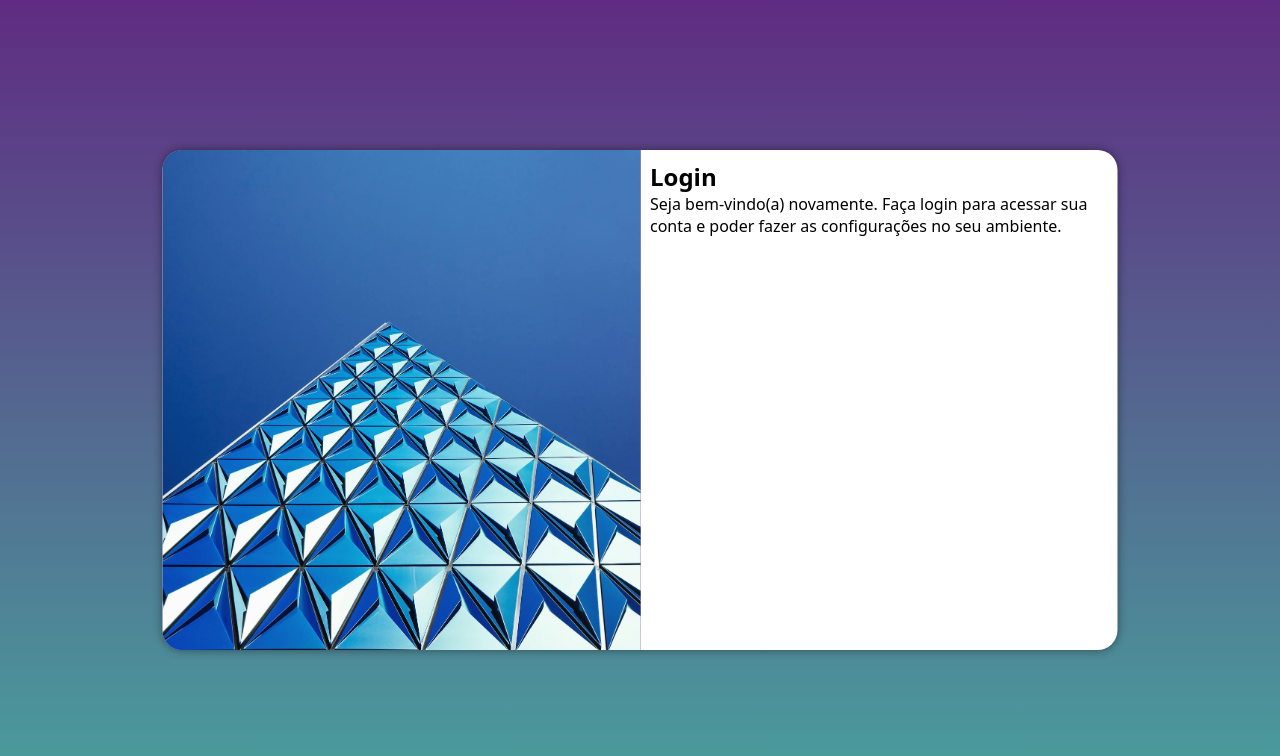
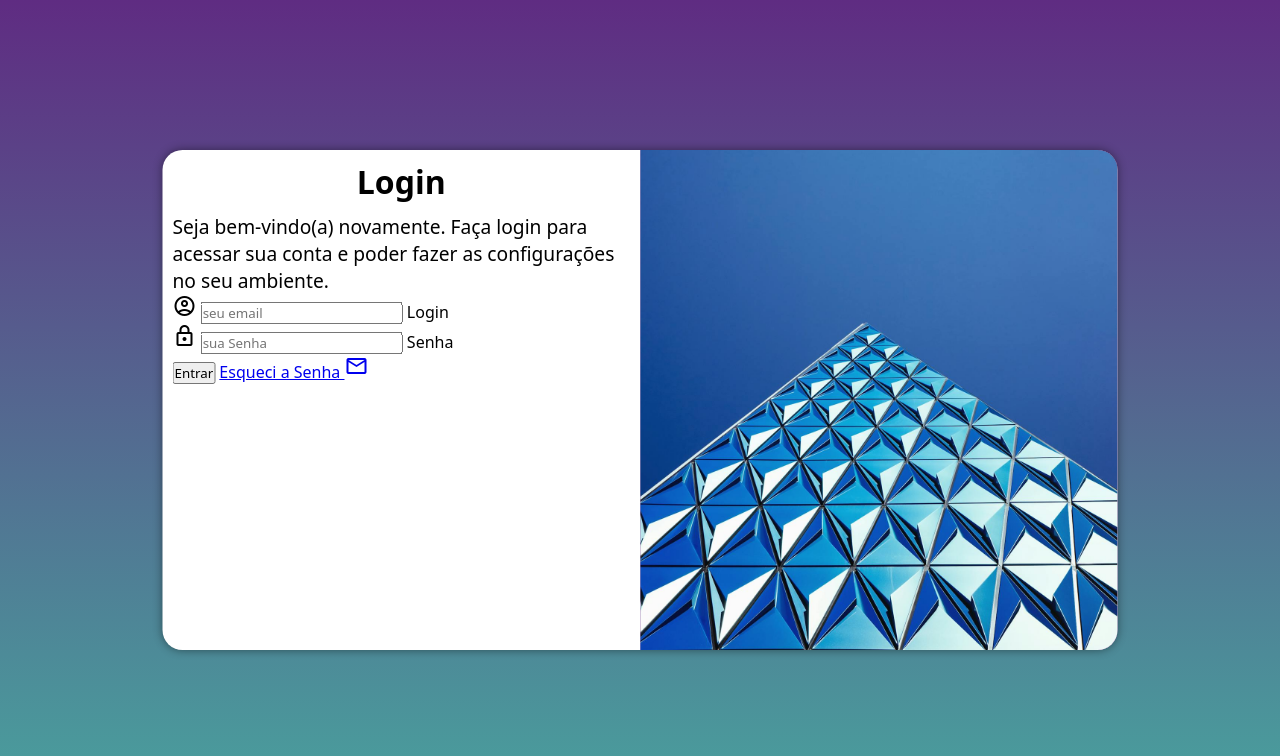
Before and after one commit to Carvalho1oak/projeto-login, a plain HTML site: page index.html in a window 1280 px wide. Drawn offline with nearby package versions, Linux system fonts and the light colour scheme.

Commit message:
formularios feitos

```diff
--- a/estilos/media-query.css
+++ b/estilos/media-query.css
@@ -42,13 +42,21 @@ Grandes Telas: acima de 1200px
     }
 
     section#login > div#imagem {
-        float: left;
+        float: right;
         width: 50%;
         height: 100%;
     }
 
     section#login > div#formulario {
-        float: right;
+        float: left;
         width: 50%;
     }
+
+    div#formulario > h1 {
+    font-size: 2em;
+    }
+
+    div#formulario > p {
+    font-size: 1.2em;
+    }
 }
--- a/estilos/style.css
+++ b/estilos/style.css
@@ -54,3 +54,12 @@ section#login > div#formulario {
     display: block;
     padding: 10px;
 }
+
+div#formulario > h1 {
+    text-align: center;
+    margin-bottom: 10px;
+}
+
+div#formulario > p {
+    font-size: 0.8em;
+}
--- a/index.html
+++ b/index.html
@@ -4,6 +4,7 @@
     <meta charset="UTF-8">
     <meta name="viewport" content="width=device-width, initial-scale=1.0">
     <title>Login</title>
+    <link href="https://fonts.googleapis.com/css2?family=Material+Symbols+Outlined" rel="stylesheet" />
     <link rel="stylesheet" href="estilos/style.css">
     <link rel="stylesheet" href="estilos/media-query.css">
 </head>
@@ -16,8 +17,19 @@
             <div id="formulario">
                 <h1>Login</h1>
                 <p>Seja bem-vindo(a) novamente. Faça login para acessar sua conta e poder fazer as configurações no seu ambiente.</p>
-                <form action="login.php" method="post">
-
+                <form action="login.php" method="post" autocomplete="on">
+                    <div class="campo">
+                        <span class="material-symbols-outlined">account_circle</span>
+                        <input type="email" name="login" id="ilogin" placeholder="seu email" required autocomplete="email" maxlength="30">
+                        <label for="ilogin">Login</label>
+                    </div>
+                    <div class="campo">
+                        <span class="material-symbols-outlined">lock</span>
+                        <input type="password" name="senha" id="isenha" placeholder="sua Senha"  autocomplete="current-password" required minlength="8" maxlength="20">
+                        <label for="isenha">Senha</label>
+                    </div>
+                    <input type="submit" value="Entrar">
+                    <a href="esqueci.html">Esqueci a Senha <span class="material-symbols-outlined">mail</span></a>
                 </form>
             </div>
         </section>
```
Also changed, not shown: esqueci.html (added, +11 -0 lines), imagens/17582208182391802849385023113899.jpg (added).
